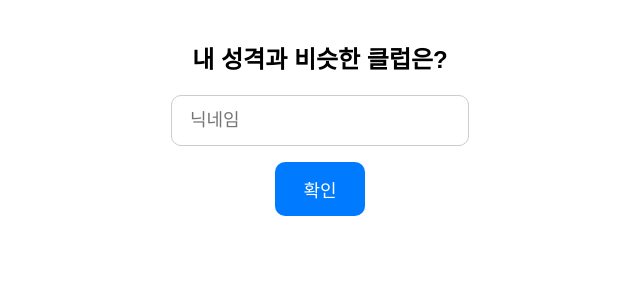
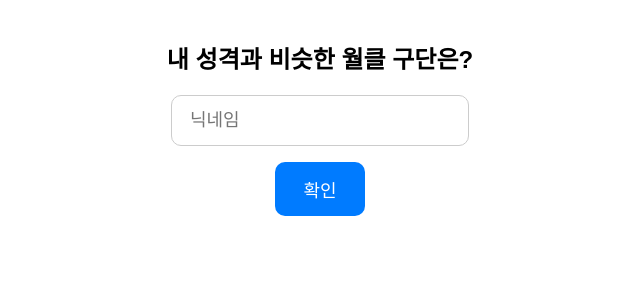
Before and after one commit to ninkim/mbti-football, a React (Create React App) app: page / in a window 1280 px wide. Shown: the top 300 px of the page, without its empty margins (320-960 px from the left). Built offline with nearby package versions, Linux system fonts and the light colour scheme.

Commit message:
style: 타이틀 문구 개선 및 UI 정리

```diff
--- a/src/App.js
+++ b/src/App.js
@@ -208,7 +208,7 @@ const mbtiTeams = {
     <div className="App" style={{ padding: 20, fontFamily: "sans-serif" }}>
       {!showQuestions ? (
         <div>
-          <h2>내 성격과 비슷한 클럽은?</h2>
+          <h2> 내 성격과 비슷한 월클 구단은? </h2>
           <input
             type="text"
             value={nickname}
```
